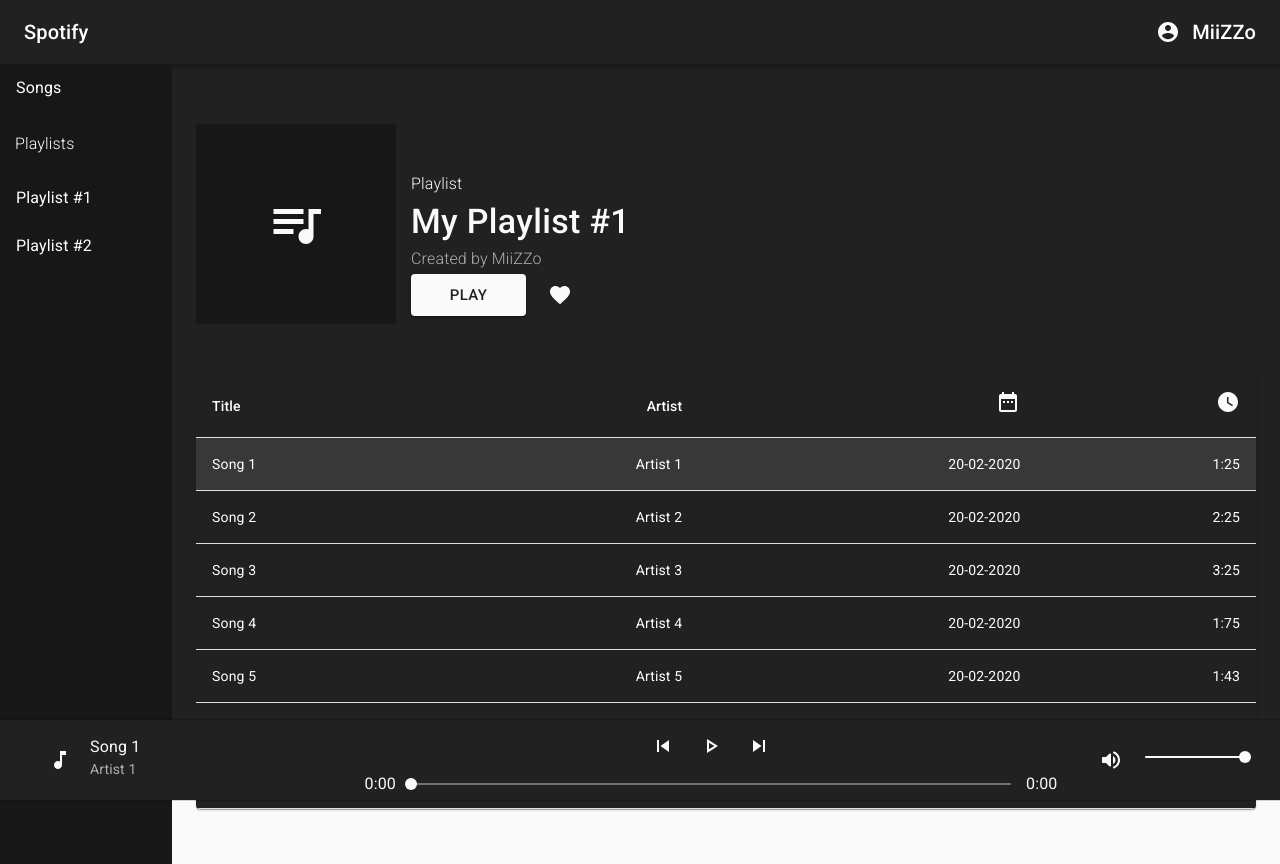
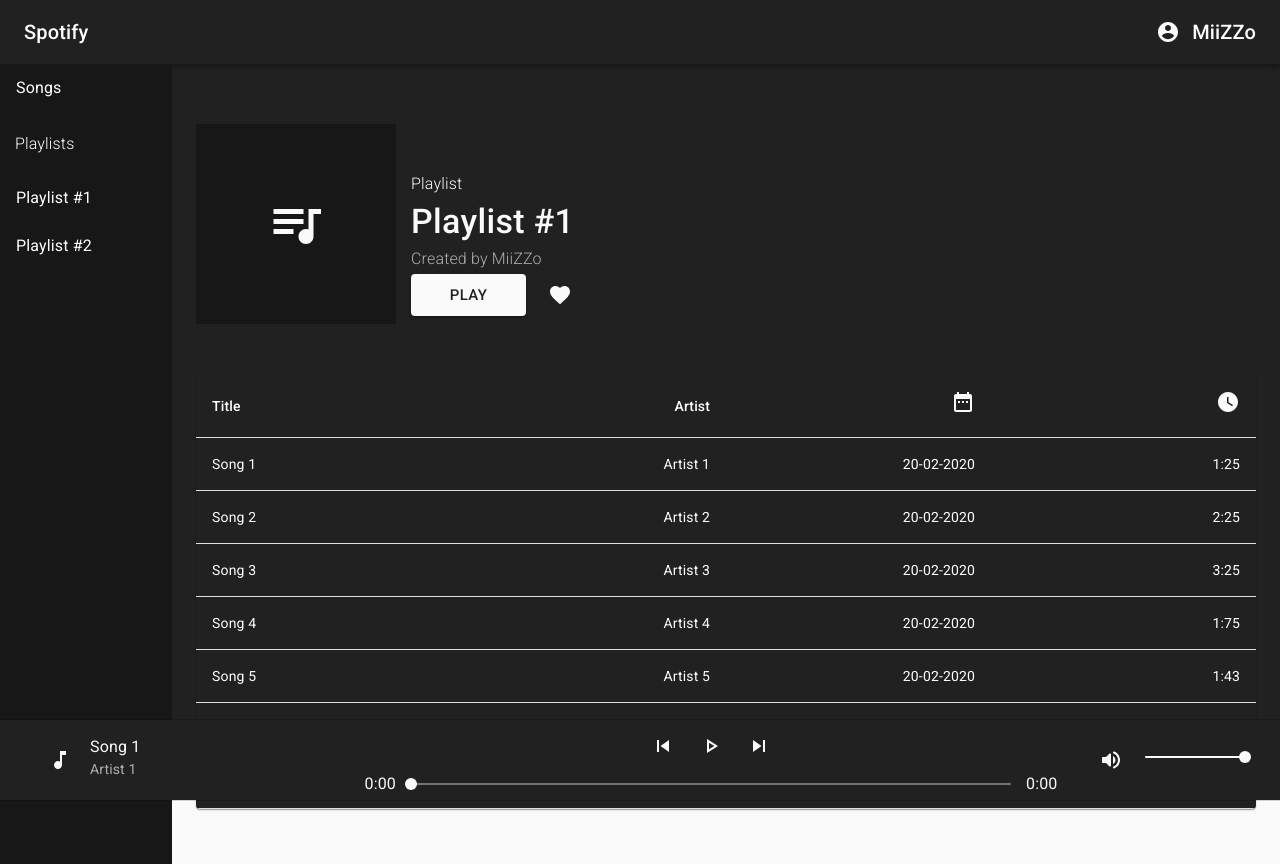
Before and after one commit to MiiZZo/spotify-clone-proto, a React (Create React App) app: page /playlists/1 in a window 1280 px wide. Built offline with nearby package versions, Linux system fonts and the light colour scheme.

Commit message:
feat: updated playlist page

```diff
--- a/public/index.html
+++ b/public/index.html
@@ -10,7 +10,7 @@
       name="description"
       content="Web site created using create-react-app"
     />
-    <title>React App</title>
+    <title>Spotify Clone</title>
   </head>
   <body>
     <noscript>You need to enable JavaScript to run this app.</noscript>
--- a/src/features/playlist/playlist-page.tsx
+++ b/src/features/playlist/playlist-page.tsx
@@ -17,6 +17,7 @@
 import { Favorite, DateRange, WatchLater, QueueMusic } from "@material-ui/icons";
 import { observer } from "mobx-react-lite";
 import React, { useContext } from "react";
+import { useParams } from "react-router-dom";
 import { PlayerStoreContext } from "../player/player-store.context";
 import { useStyles } from "./playlist-page.styles";
 import { PlaylistStoreContext } from "./playlist-store.context";
@@ -30,15 +31,36 @@
     body: {
       fontSize: 14,
       color: theme.palette.common.white,
+      width: 100
     },
   })
 )(TableCell);
 
 const PlaylistPage = observer(() => {
+  let { id } = useParams<{ id: string }>();
+
   const classes = useStyles();
   const playerStore = useContext(PlayerStoreContext)!;
+  const playlistStore = useContext(PlaylistStoreContext)!;
+  let playlistSelected = false;
 
-  const playlistStore = useContext(PlaylistStoreContext)!;
+  const playlist = playlistStore.playlistsMap[Number(id)];
+
+  if (!playlist) {
+    return <p>error 404</p>;
+  }
+
+  if (playerStore.playlistId === Number(id)) {
+    playlistSelected = true;
+  }
+
+  const hanldeSetCurrentTrack = (index: number) => {
+    if (playerStore.playlistId !== Number(id)) {
+      playerStore.setPlaylistId(Number(id));
+      playerStore.setTracksId(playlist.tracks.map((track) => track.id));
+    }
+    playerStore.setCurrentTrack(index);
+  }
 
   return (
     <Container maxWidth="lg">
@@ -61,7 +83,7 @@
             Playlist
           </Typography>
           <Typography color="secondary" className={classes.playlistTitle}>
-            My Playlist #1
+            {playlist.title}
           </Typography>
           <Typography color="secondary" className={classes.playlistAuthor}>
             Created by MiiZZo
@@ -94,13 +116,13 @@
             </TableRow>
           </TableHead>
           <TableBody>
-            {playlistStore.playlists[0].tracks.map(
+            {playlist.tracks.map(
               ({ author, createdAt, duration, id, title }, i) => (
                 <TableRow
-                  onClick={() => playerStore.setCurrentTrack(i)}
+                  onClick={() => hanldeSetCurrentTrack(i)}
                   key={id}
                   className={
-                    playerStore.currentTrackIndex === i
+                    playerStore.currentTrackIndex === i && playlistSelected
                       ? `${classes.currentTrack} ${classes.tableRow}`
                       : classes.tableRow
                   }
--- a/src/features/playlist/playlist.store.ts
+++ b/src/features/playlist/playlist.store.ts
@@ -3,6 +3,7 @@
 
 export class PlaylistStore {
   playlists: PlaylistDTO[] = [];
+  playlistsMap: { [key: number]: PlaylistDTO } = {};
 
   constructor() {
     makeAutoObservable(this);
@@ -10,5 +11,9 @@
 
   setPlaylists(playlists: PlaylistDTO[]) {
     this.playlists = playlists;
+
+    this.playlists.forEach((playlist) => {
+      this.playlistsMap[playlist.id] = playlist;
+    })
   }
 }
```
Lines whose indentation alone changed are shown as unchanged.
